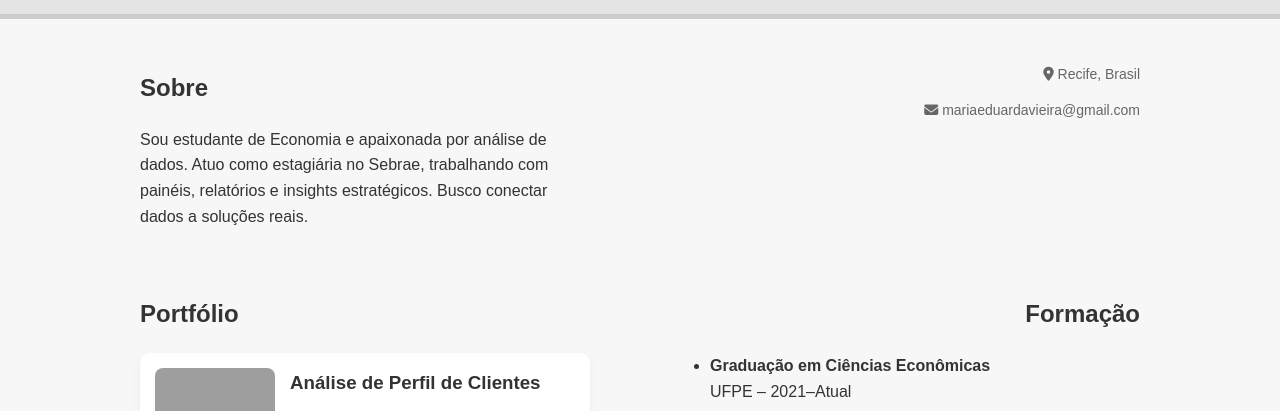
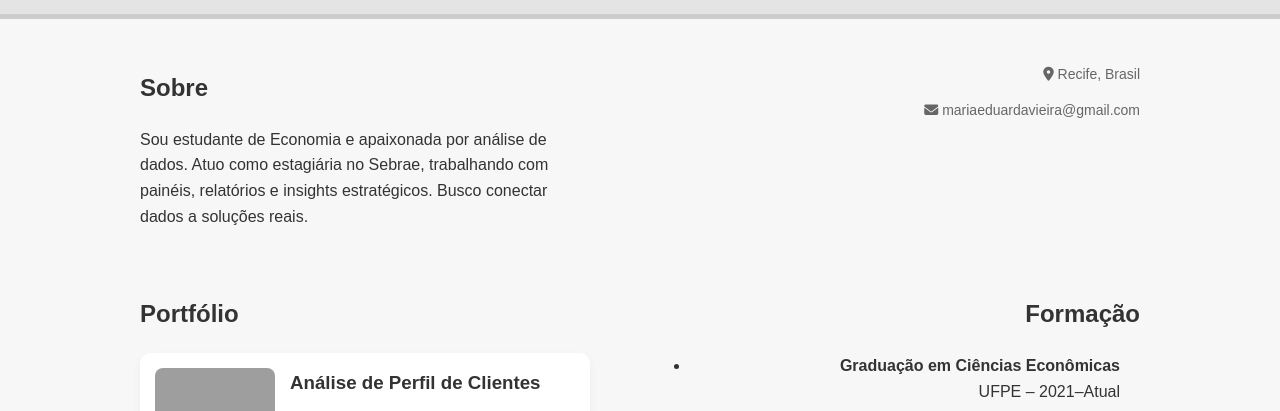
Before and after one commit to EduardaVieiraPer/mariaeduardav-portfolio, a plain HTML site: page index.html in a window 1280 px wide. Shown: the part 370-781 px from the top of the page. Drawn offline with Linux system fonts and the light colour scheme; grey boxes are pictures that could not be loaded.

Commit message:
Update styles.css

```diff
--- a/styles.css
+++ b/styles.css
@@ -74,9 +74,19 @@ body {
   max-width: 450px;
 }
 
-/* NOVO: alinhamento da coluna direita na principal */
 .principal .direita {
   text-align: right;
+}
+
+/* NOVO: alinha listas da coluna da direita */
+.direita ul {
+  text-align: right;
+  padding-right: 20px;
+  padding-left: 0;
+}
+
+.direita ul li {
+  direction: ltr;
 }
 
 .projeto {
@@ -112,6 +122,7 @@ body {
   margin-top: 5px;
 }
 
+/* Global padrão de listas */
 ul {
   padding-left: 20px;
   text-align: left;
@@ -143,4 +154,10 @@ ul li {
   .projeto-info {
     text-align: center;
   }
+
+  .direita ul {
+    text-align: left;
+    direction: ltr;
+    padding: 0 20px;
+  }
 }
```
